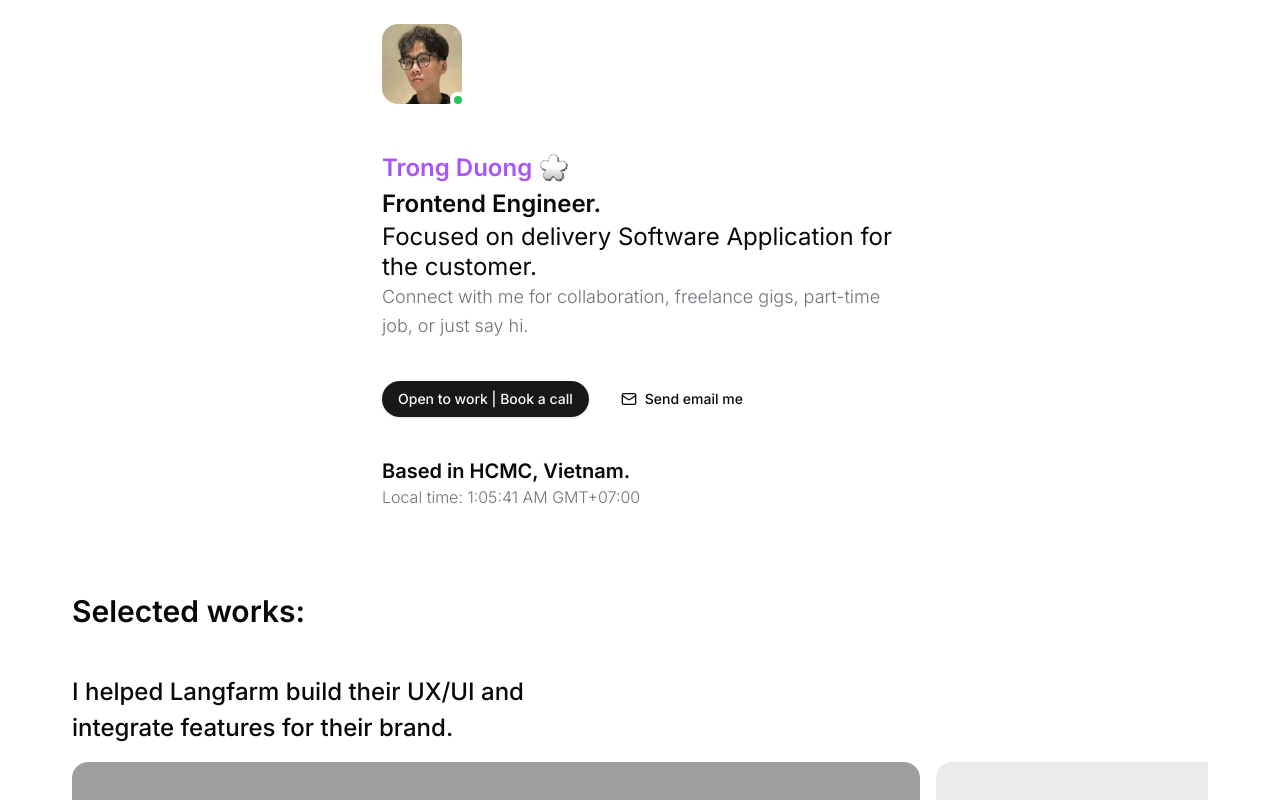
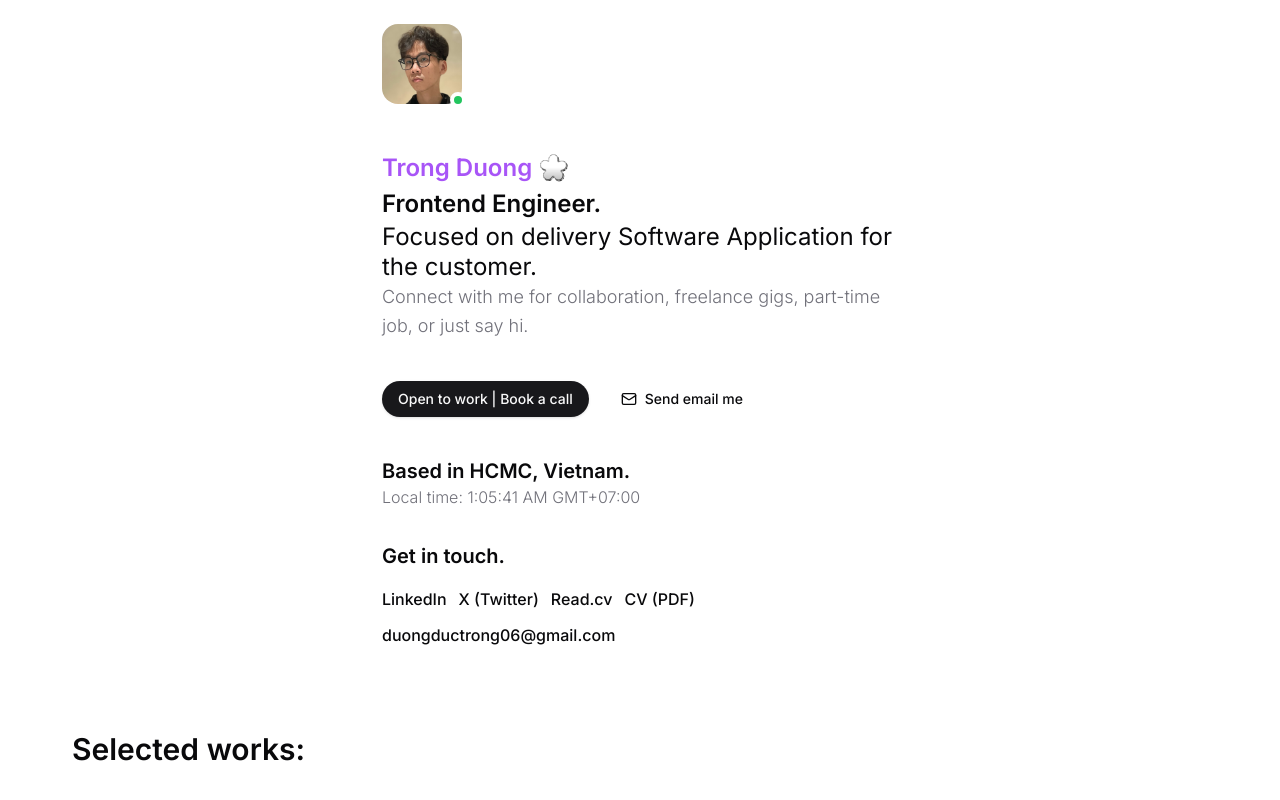
Before and after one commit to duongductrong/danielll.dev, a Next.js app: page / in a window 1280 px wide. Shown: the top 800 px of the page. Built offline with nearby package versions, Linux system fonts and the light colour scheme; grey boxes are pictures that could not be loaded.

Commit message:
chore: add get in touch section and update footer

```diff
--- a/src/app/(2024)/(ui)/page.tsx
+++ b/src/app/(2024)/(ui)/page.tsx
@@ -1,5 +1,6 @@
 import About from "../_components/customs/about";
 import Cta from "../_components/customs/cta";
+import GetInTouch from "../_components/customs/get-in-touch";
 import ThingIDo from "../_components/customs/thing-i-do";
 import Timezone from "../_components/customs/timezone";
 import Welcome from "../_components/customs/welcome";
@@ -12,6 +13,7 @@ const Page = (props: PageProps) => {
       <Welcome className="mt-4" />
       <Cta className="mt-10" />
       <Timezone className="mt-10" />
+      <GetInTouch className="mt-8" />
       <ThingIDo className="mt-20" />
       <About className="mt-20" />
     </>
--- a/src/app/(2024)/_components/customs/footer.tsx
+++ b/src/app/(2024)/_components/customs/footer.tsx
@@ -4,10 +4,7 @@ export interface FooterProps {}
 
 const Footer = (props: FooterProps) => {
   return (
-    <footer className="py-10 border-t border-2 border-muted mt-10 flex items-center justify-center">
-      <section>
-        {/* <h1 className="text-2xl font-semibold flex items-center gap-2 text-purple-500 leading-normal">
-          Trong Duong
+    <footer className="py-10 gap-6 border-t border-2 border-muted mt-10 flex flex-col items-center justify-center">
       <Image
         src="/assets/grass-5.png"
         alt="Grass"
@@ -15,18 +12,7 @@ const Footer = (props: FooterProps) => {
         height={28}
         className="w-7 h-7 object-contain"
       />
-        </h1> */}
-        <h2 className="text-2xl font-semibold flex items-center gap-2 leading-normal">
-          Frontend Engineer.
-          <Image
-            src="/assets/grass-5.png"
-            alt="Grass"
-            width={28}
-            height={28}
-            className="w-7 h-7 object-contain"
-          />
-        </h2>
-      </section>
+      <p>Copyright by me {new Date().getFullYear()}</p>
     </footer>
   );
 };
--- /dev/null
+++ b/src/app/(2024)/_components/customs/get-in-touch.tsx
@@ -0,0 +1,56 @@
+import { cn } from "@/lib/utils/tailwind";
+import Link from "next/link";
+import { ComponentPropsWithoutRef } from "react";
+
+export interface GetInTouchProps extends ComponentPropsWithoutRef<"section"> {}
+
+const GetInTouch = ({ className, ...props }: GetInTouchProps) => {
+  return (
+    <section {...props} className={cn("container-base", className)}>
+      <p className="text-xl font-semibold leading-normal mb-4">Get in touch.</p>
+      <div className="flex flex-wrap gap-3">
+        <Link
+          className="text-base font-medium"
+          href="https://www.linkedin.com/in/duongductrong"
+          target="_blank"
+        >
+          LinkedIn
+        </Link>
+
+        <Link
+          className="text-base font-medium"
+          href="https://twitter.com/duongductrong_"
+          target="_blank"
+        >
+          X (Twitter)
+        </Link>
+
+        <Link
+          className="text-base font-medium"
+          href="https://read.cv/trongduong"
+          target="_blank"
+        >
+          Read.cv
+        </Link>
+
+        <Link
+          className="text-base font-medium"
+          href="/Duong Duc Trong - Software Engineer.pdf"
+          target="_blank"
+        >
+          CV (PDF)
+        </Link>
+
+        <Link
+          className="text-base font-medium"
+          href="mailto:duongductrong06@gmail.com"
+          target="_blank"
+        >
+          duongductrong06@gmail.com
+        </Link>
+      </div>
+    </section>
+  );
+};
+
+export default GetInTouch;
```
Lines whose indentation alone changed are shown as unchanged.
